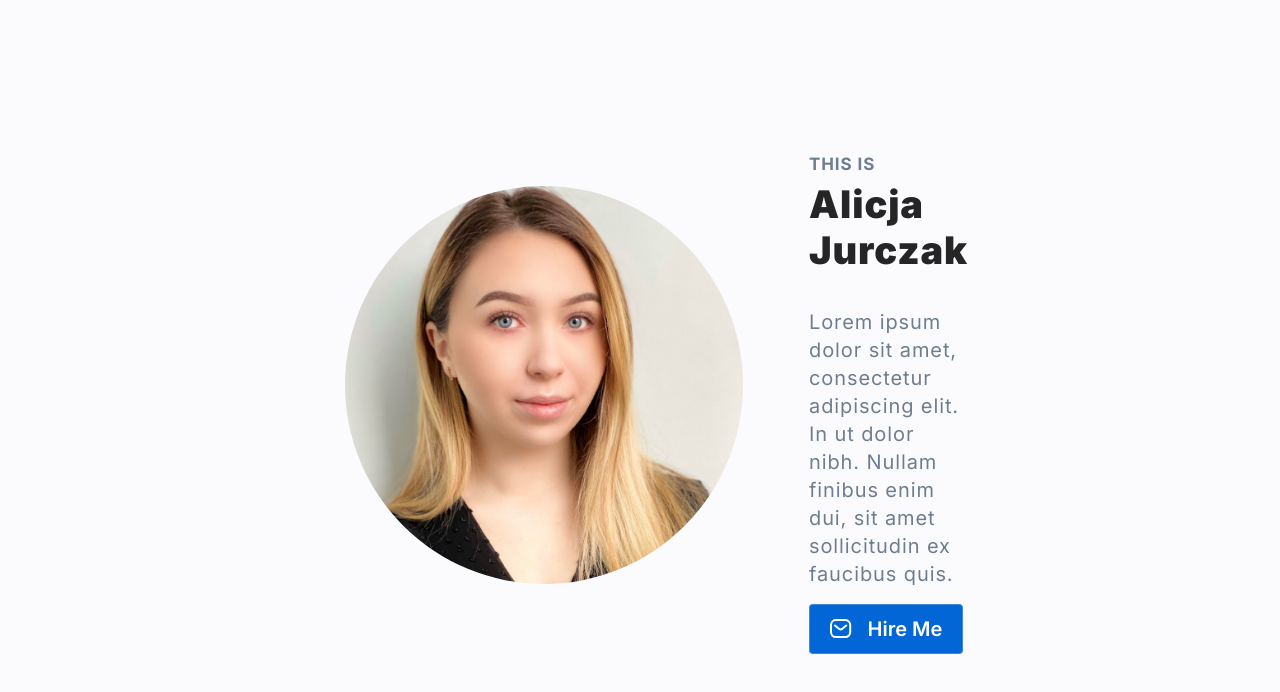
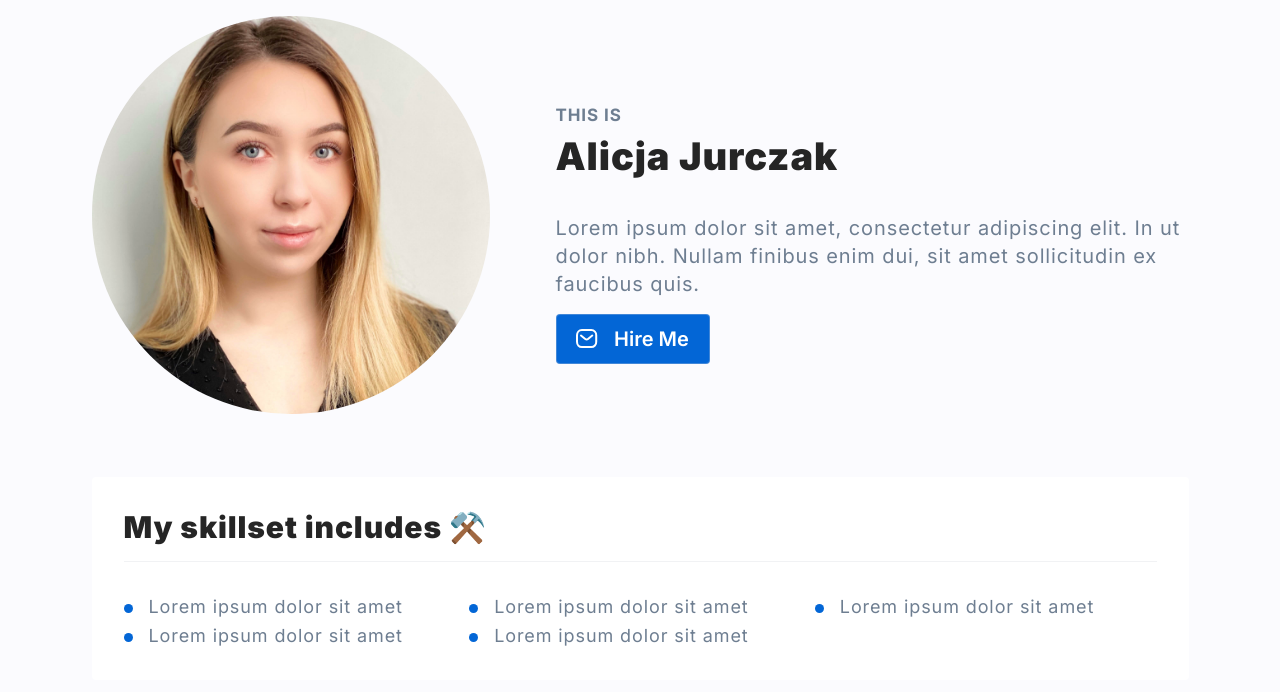
Before and after one commit to alajurczak/personal-homepage-react, a React (Create React App) app: page / in a window 1280 px wide. Shown: the top 692 px of the page. Built offline with nearby package versions, Linux system fonts and the light colour scheme.

Commit message:
Skills section added

```diff
--- a/src/App.js
+++ b/src/App.js
@@ -1,8 +1,12 @@
 import { PersonalInfo } from "./features/PersonalInfo";
+import { Skills } from "./features/Skills";
 
 function App() {
   return (
-    <PersonalInfo />
+    <>
+      <PersonalInfo />
+      <Skills />
+    </>
   );
 }
 
--- a/src/GlobalStyle.js
+++ b/src/GlobalStyle.js
@@ -12,9 +12,11 @@
     body {
         font-family: 'Inter', sans-serif;
         background-color: ${({ theme }) => theme.colors.whiteLilac};
-        padding: 115px 345px;
+        padding: 16px;
         font-size: 18px;
         color: ${({ theme }) => theme.colors.slateGray};
         letter-spacing: 0.05em;
+        display: flex;
+        justify-content: center
     }
 `;
--- /dev/null
+++ b/src/common/ListSection/index.js
@@ -0,0 +1,9 @@
+import { Wrapper, Title, Line, List } from "./styled";
+
+export const ListSection = ({ title, items }) => (
+    <Wrapper>
+        <Title>{title}</Title>
+        <Line />
+        <List>{items}</List>
+    </Wrapper>
+);
--- /dev/null
+++ b/src/common/ListSection/styled.js
@@ -0,0 +1,54 @@
+import styled from "styled-components";
+
+export const Wrapper = styled.div`
+    max-width: 1216px;
+    padding: 32px;
+    margin-top: 63px;
+    margin-bottom: 36px;
+    background-color: ${({ theme }) => theme.colors.white};
+    box-shadow: 0px -2px 50px rgba(9, 10, 51, 0.02), 0px 16px 58px rgba (9, 10, 51, 0.03);
+    border-radius: 4px;
+`;
+
+export const Title = styled.h2`
+    color: ${({ theme }) => theme.colors.mineShaft};
+    font-weight: 900;
+    font-size: 30px;
+    margin: 0px;
+    line-height: 36px;
+`;
+
+export const Line = styled.hr`
+    background: rgba(209, 213, 218, 0.3);
+    margin-top: 16px;
+    margin-bottom: 32px;
+    height: 1px;
+    border: none;
+`;
+
+export const List = styled.ul`
+    color: ${({ theme }) => theme.colors.slateGray};
+    margin: 0;
+    padding: 0;
+    display: grid;
+    grid-template-columns: repeat(3,1fr);
+    grid-gap: 4px;
+`;
+
+export const Item = styled.li`
+    line-height: 140%;
+    margin: 0;
+    font-size: 18px;
+    padding-right: 16px;
+
+    list-style: none;
+    &:before {
+        content: " ";
+        display: inline-block;
+        width: 9px;
+        height: 9px;
+        background-color: ${({ theme }) => theme.colors.scienceBlue};
+        border-radius: 50%;
+        margin-right: 16px;
+    }
+`;
--- /dev/null
+++ b/src/features/Skills/index.js
@@ -0,0 +1,13 @@
+import { ListSection } from "../../common/ListSection";
+import { Item } from "../../common/ListSection/styled";
+import { skillset } from "./skillset";
+
+export const Skills = () => (
+    <ListSection
+        title={<>My skillset includes ⚒️</>}
+        items={
+            skillset.map(skill => (
+                <Item key={skill.id}>{skill.content}</Item>
+            ))}
+    />
+);
--- /dev/null
+++ b/src/features/Skills/skillset.js
@@ -0,0 +1,7 @@
+export const skillset = [
+    { id: 1, content: "Lorem ipsum dolor sit amet"},
+    { id: 2, content: "Lorem ipsum dolor sit amet"},
+    { id: 3, content: "Lorem ipsum dolor sit amet"},
+    { id: 4, content: "Lorem ipsum dolor sit amet"},
+    { id: 5, content: "Lorem ipsum dolor sit amet"},
+];
```
